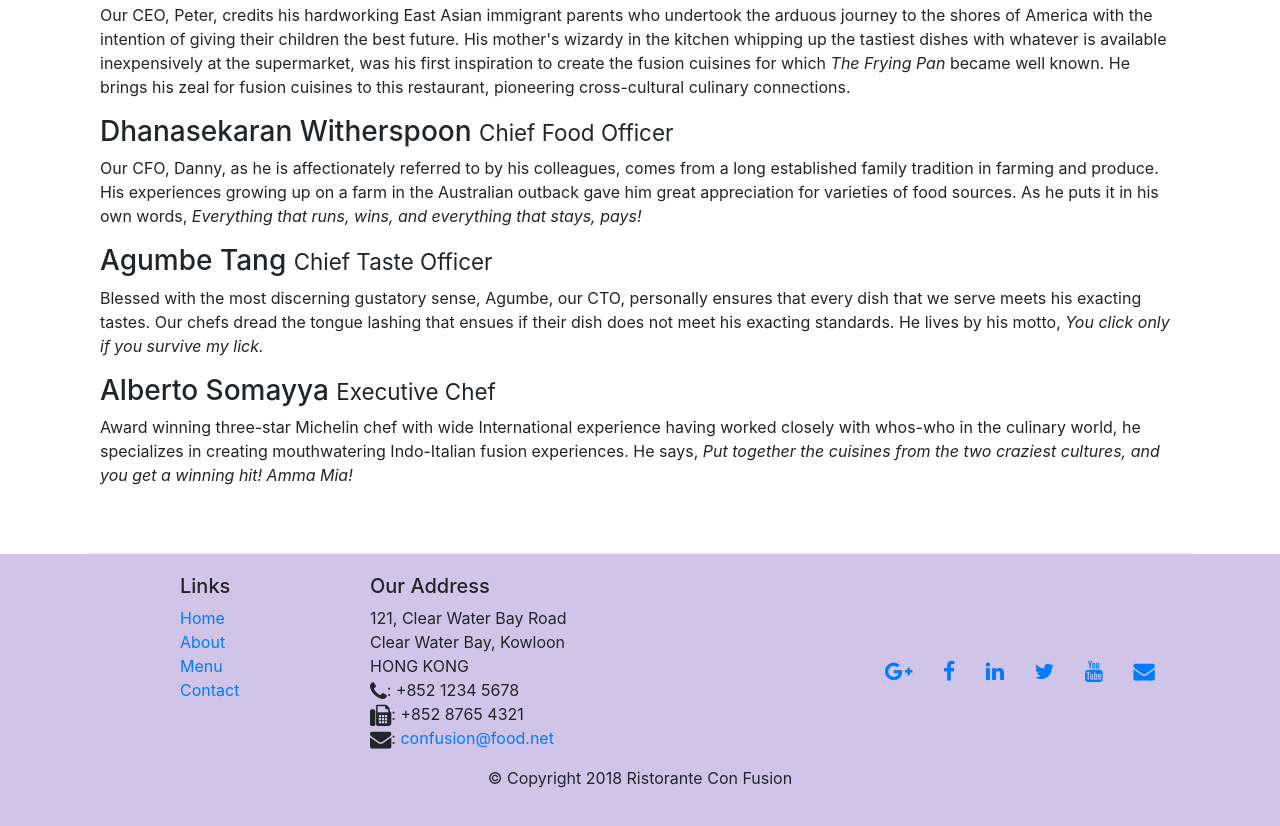
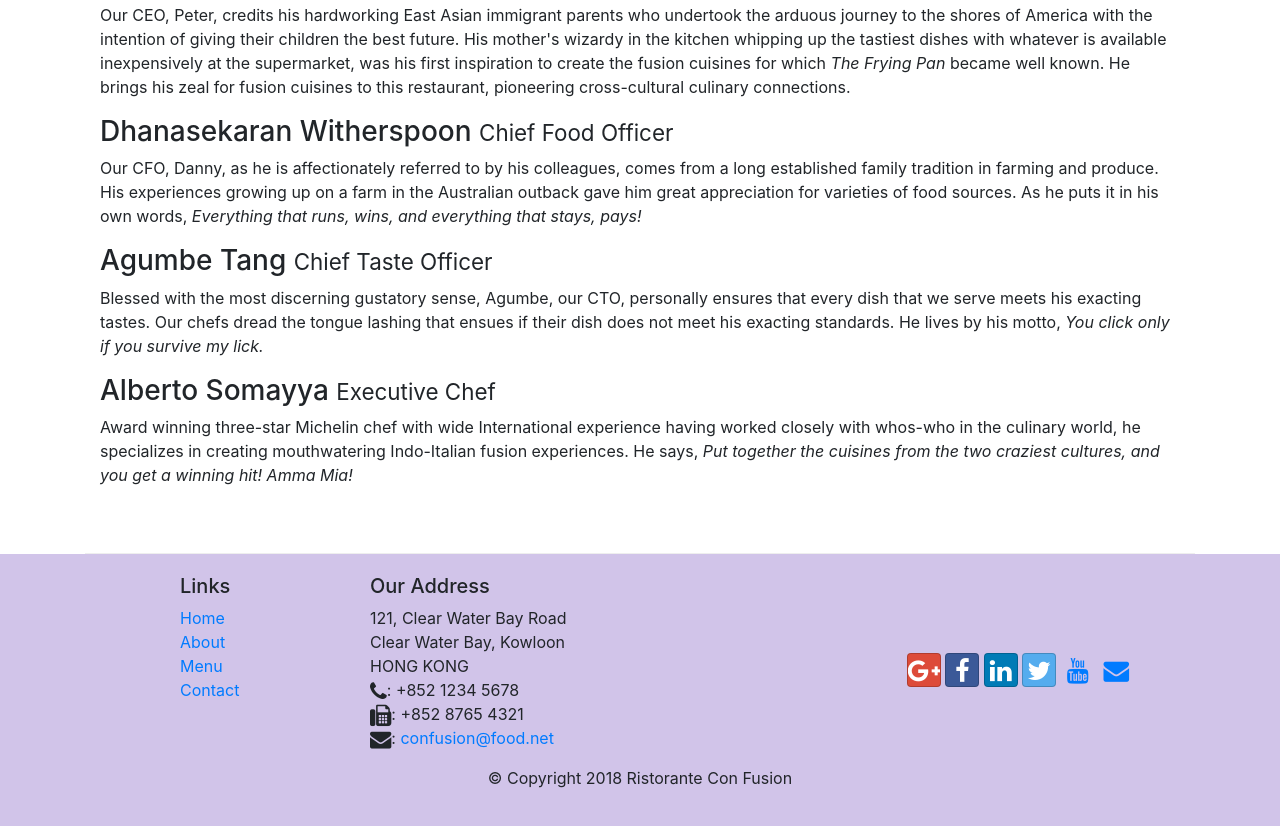
Before and after one commit to fdisano/conFusion-bootstrap, a website: page aboutus.html in a window 1280 px wide. Shown: the part 1000-1826 px from the top of the page. Drawn offline with nearby package versions, Linux system fonts and the light colour scheme.

Commit message:
icon fonts - quick fixes

```diff
--- a/aboutus.html
+++ b/aboutus.html
@@ -10,7 +10,7 @@
   <!-- Bootstrap CSS -->
   <link rel="stylesheet" href="node_modules/bootstrap/dist/css/bootstrap.min.css">
   <link rel="stylesheet" href="node_modules/font-awesome/css/font-awesome.min.css">
-  <link red="stylesheet" href="node_modules/bootstrap-social/bootstrap-social.css">
+  <link rel="stylesheet" href="node_modules/bootstrap-social/bootstrap-social.css">
   <link rel="stylesheet" href="css/styles.css">
   <title>Ristorante Con Fusion: About Us</title>
 </head>
```
Also changed, not shown: index.html (+1 -1 lines). Lines whose indentation alone changed are shown as unchanged.
